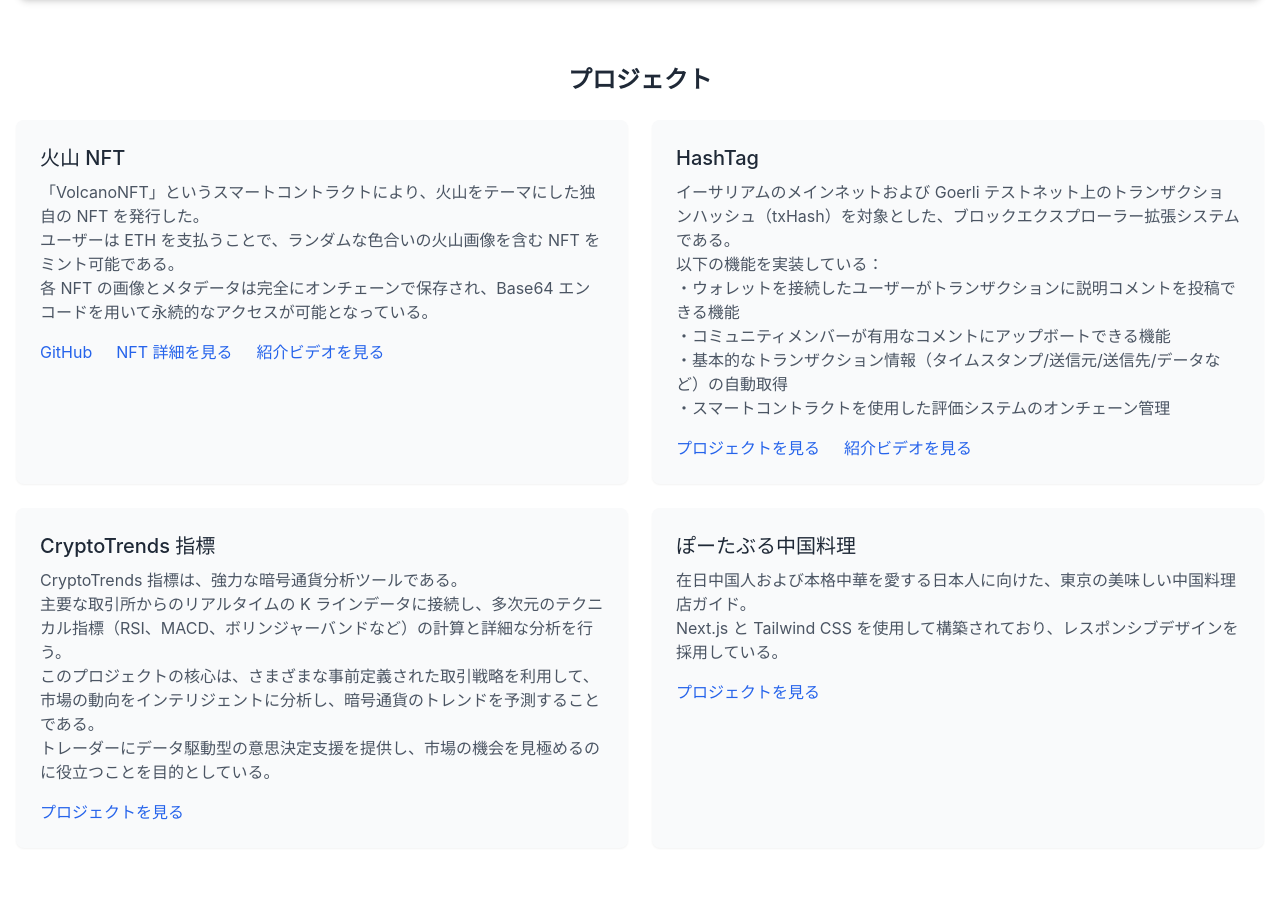
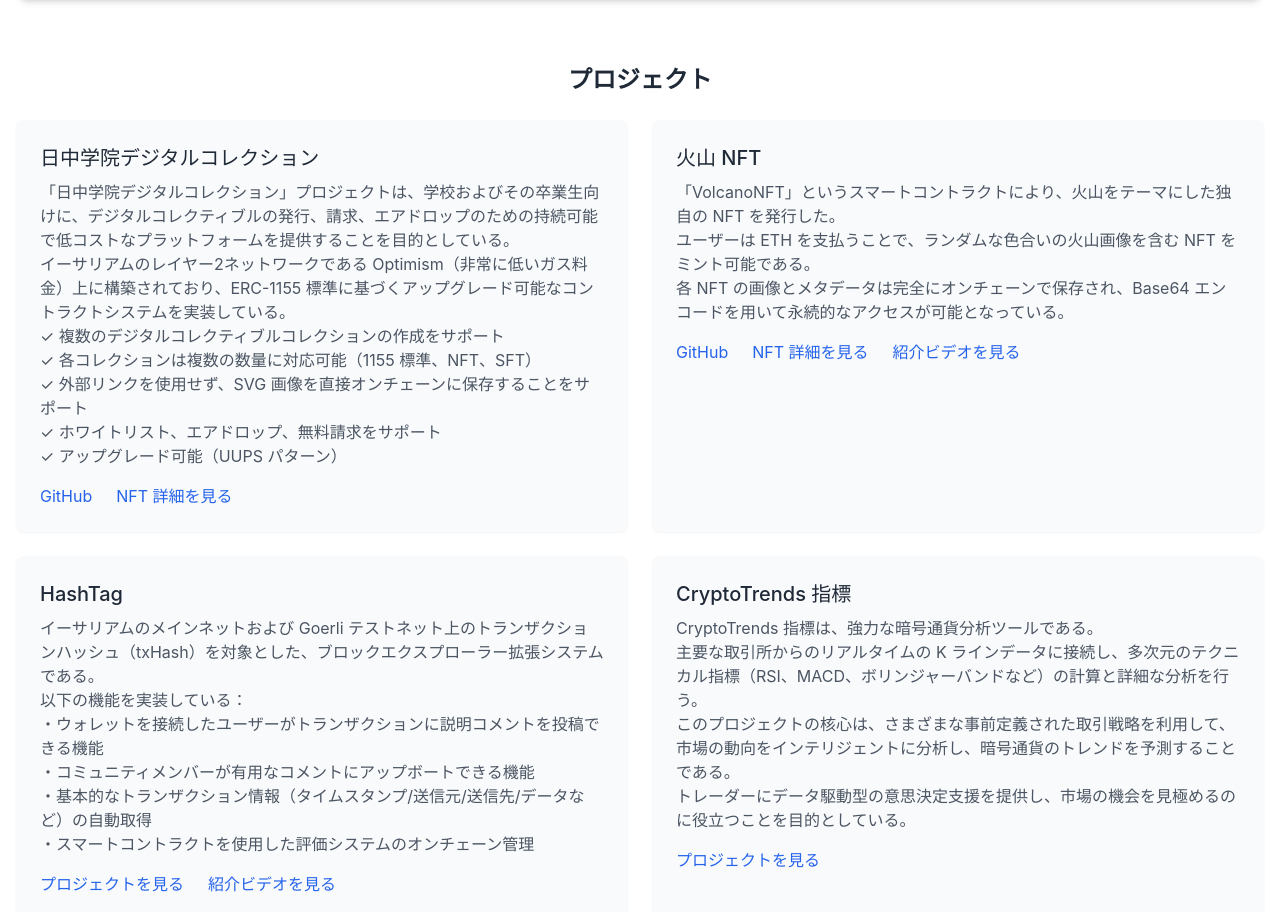
Before and after one commit to mokaiko/my-personal-website, a Next.js app: page / in a window 1280 px wide. Shown: the part 1592-2504 px from the top of the page. Built offline with nearby package versions, Linux system fonts and the light colour scheme.

Commit message:
add project information

```diff
--- a/pages/index.js
+++ b/pages/index.js
@@ -47,6 +47,14 @@
       nft_10years_title: "Ten Years Of Ethereum",
       nft_10years_desc: `A Decade Forging Legends, Code Transforming the World.
 This NFT bears witness to the holder's journey of growth alongside Ethereum, serving as a profound tribute to blockchain pioneers and symbolizing the relentless pursuit of a decentralized future.`,
+      project_nitchugakuin_title: "Nitchu Gakuin Digital Collections",
+      project_nitchugakuin_desc: `The "Nitchu Gakuin Digital Collections" project aims to provide a sustainable and low-cost platform for issuing, claiming, and airdropping digital collectibles for the school and its alumni.
+      Built on Ethereum Layer 2 network Optimism (with extremely low gas fees), it implements an upgradable contract system based on the ERC-1155 standard.
+      ✓ Supports creation of multiple digital collectible collections
+      ✓ Each collection can correspond to multiple quantities (1155 standard, NFT, SFT)
+      ✓ Supports SVG images stored directly on-chain without external links
+      ✓ Supports whitelist, airdrop, and free claims
+      ✓ Upgradable (UUPS pattern)`,
       project_volcano_title: "Volcano NFT",
       project_volcano_desc: `Issued unique volcano-themed NFTs via a smart contract called VolcanoNFT.
       Users can mint NFTs with randomly generated color schemes by paying in ETH.
@@ -105,6 +113,14 @@
       nft_10years_title: "以太坊十周年纪念",
       nft_10years_desc: `十年铸就传奇，代码改变世界。
 此NFT见证持有者与以太坊共同成长的旅程，是对区块链先驱者的崇高致敬，象征着对去中心化未来的不懈追求。`,
+      project_nitchugakuin_title: "日中学院数字藏品集合",
+      project_nitchugakuin_desc: `“日中学院数字藏品”项目旨在为学校及校友提供一个可持续、低成本的数字藏品发行、领取与空投平台。
+基于以太坊二层网络的 Optimism（极低的Gas费），实现 ERC-1155 标准的可升级合约系统。
+✓ 支持创建多种数字藏品（Collection）
+✓ 每个藏品可以对应多个数量（1155标准、NFT、SFT）
+✓ 支持 SVG 图片直接存储上链，无需外部链接
+✓ 支持白名单、空投、免费领取
+✓ 可升级（UUPS 模式）`,
       project_volcano_title: "火山 NFT",
       project_volcano_desc: `通过 VolcanoNFT 智能合约发行独特的火山主题 NFT。
       用户可以通过支付 ETH 来铸造具有随机生成色彩方案的 NFT。
@@ -163,6 +179,14 @@
       nft_10years_title: "イーサリアム十周年記念",
       nft_10years_desc: `十年にわたって伝説を築き、コードが世界を変える。
 この NFT は、保有者がイーサリアムと共に成長してきた旅路を証するものであり、ブロックチェーンの先駆者たちへの崇高な賛辞である。同時に、分散型未来への不断の追求を象徴する。`,
+      project_nitchugakuin_title: "日中学院デジタルコレクション",
+      project_nitchugakuin_desc: `「日中学院デジタルコレクション」プロジェクトは、学校およびその卒業生向けに、デジタルコレクティブルの発行、請求、エアドロップのための持続可能で低コストなプラットフォームを提供することを目的としている。
+      イーサリアムのレイヤー2ネットワークである Optimism（非常に低いガス料金）上に構築されており、ERC-1155 標準に基づくアップグレード可能なコントラクトシステムを実装している。
+      ✓ 複数のデジタルコレクティブルコレクションの作成をサポート
+      ✓ 各コレクションは複数の数量に対応可能（1155 標準、NFT、SFT）
+      ✓ 外部リンクを使用せず、SVG 画像を直接オンチェーンに保存することをサポート
+      ✓ ホワイトリスト、エアドロップ、無料請求をサポート
+      ✓ アップグレード可能（UUPS パターン）`,
       project_volcano_title: "火山 NFT",
       project_volcano_desc: `「VolcanoNFT」というスマートコントラクトにより、火山をテーマにした独自の NFT を発行した。
       ユーザーは ETH を支払うことで、ランダムな色合いの火山画像を含む NFT をミント可能である。
@@ -600,6 +624,30 @@
           <div className="grid grid-cols-1 md:grid-cols-2 gap-6">
             <div className="bg-gray-50 p-6 rounded-lg shadow-sm">
               <h4 className="text-xl font-medium mb-2">
+                {currentContent.project_nitchugakuin_title}
+              </h4>
+              <p className="text-gray-600 mb-4 whitespace-pre-line">
+                {currentContent.project_nitchugakuin_desc}
+              </p>
+              <div className="space-x-6">
+                {" "}
+                {/* 添加水平间距 */}
+                <a
+                  href="https://github.com/mokaiko/nitchu-gakuin-collections"
+                  className="text-blue-600 hover:underline"
+                >
+                  GitHub
+                </a>
+                <a
+                  href="https://opensea.io/collection/0x9d291c7a50a3bf0980e732890177fd4e0998e13a"
+                  className="text-blue-600 hover:underline"
+                >
+                  {currentContent.viewNFT}
+                </a>
+              </div>
+            </div>
+            <div className="bg-gray-50 p-6 rounded-lg shadow-sm">
+              <h4 className="text-xl font-medium mb-2">
                 {currentContent.project_volcano_title}
               </h4>
               <p className="text-gray-600 mb-4 whitespace-pre-line">
```
